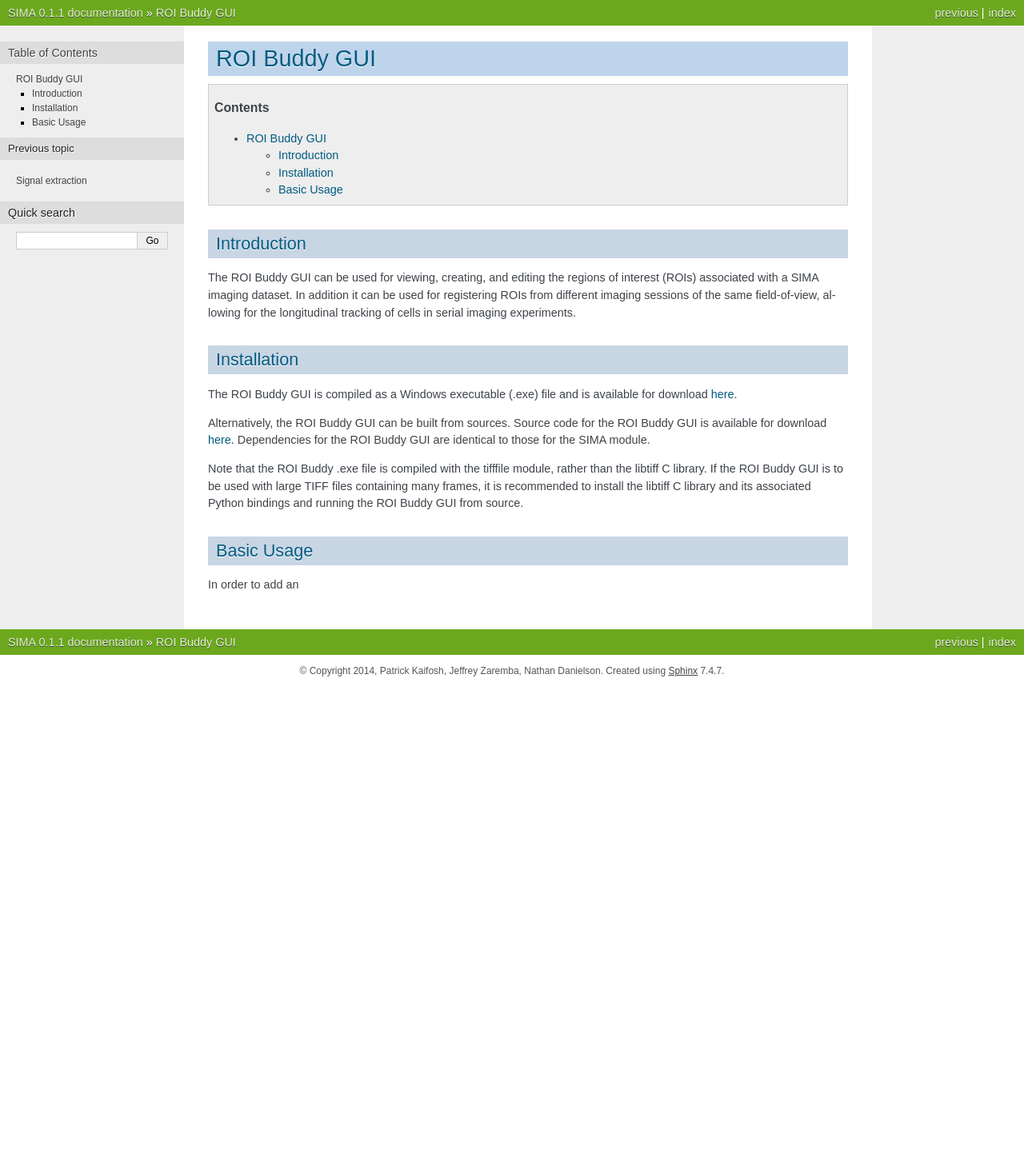
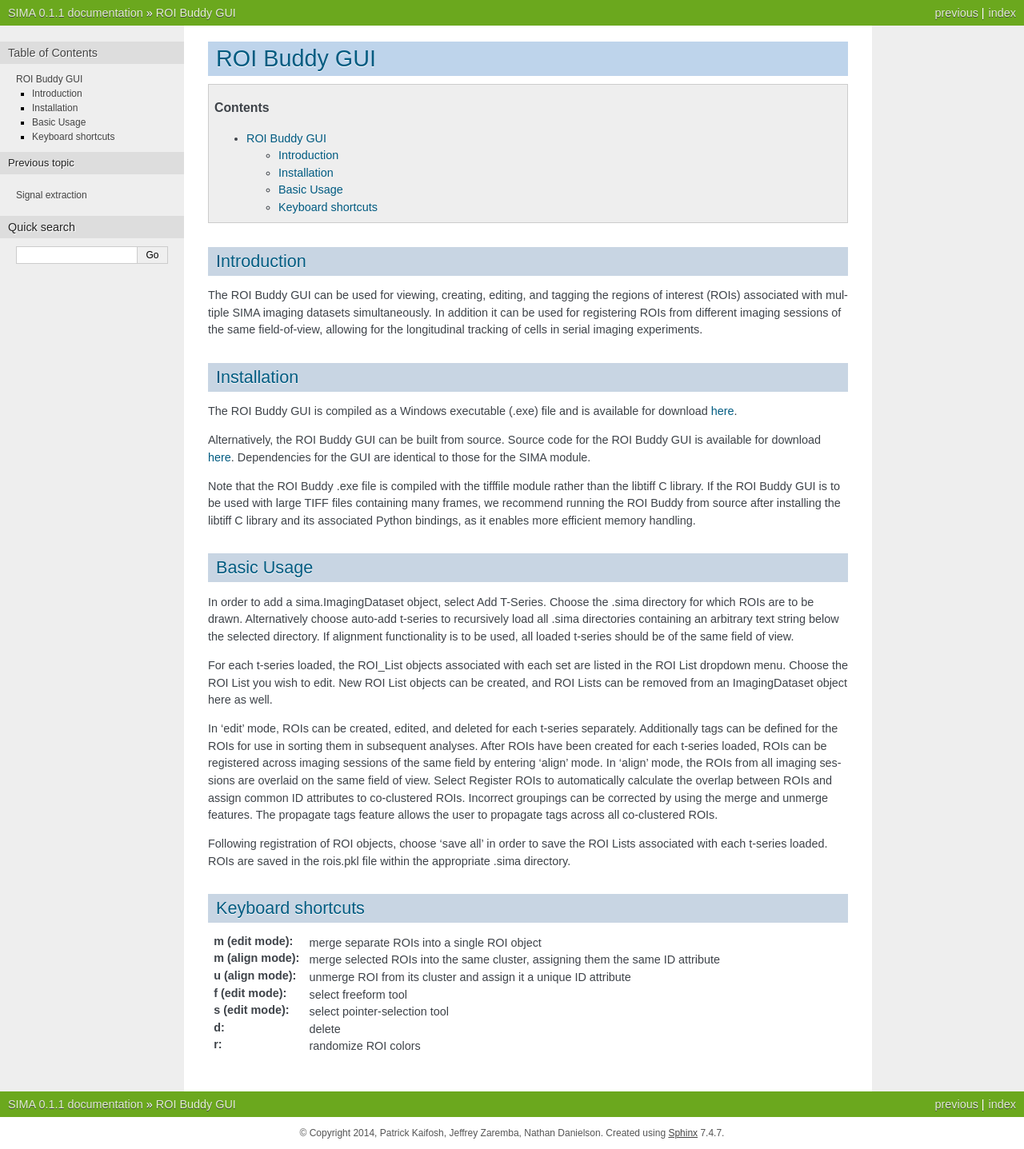
Before and after one commit to losonczylab/sima, a Sphinx documentation site: the page built from doc/source/roi_buddy.rst, in a window 1280 px wide. Shown: the whole page at 80% size. Built offline with Sphinx 7.4.7, drawn with Linux system fonts in a browser that asks for light colours; pages that are not in the unit, such as notebooks, are missing from menus; before the commit the page ends 900 px from its top, so only the background shows below that.

```diff
--- a/doc/source/roi_buddy.rst
+++ b/doc/source/roi_buddy.rst
@@ -6,30 +6,73 @@
 
 Introduction
 ============
-The ROI Buddy GUI can be used for viewing, creating, and editing the regions
-of interest (ROIs) associated with a SIMA imaging dataset.  In addition it can
-be used for registering ROIs from different imaging sessions of the same
-field-of-view, allowing for the longitudinal tracking of cells in serial
-imaging experiments.
+
+The ROI Buddy GUI can be used for viewing, creating, editing, and tagging the
+regions of interest (ROIs) associated with multiple SIMA imaging datasets
+simultaneously.
+In addition it can be used for registering ROIs from different imaging
+sessions of the same field-of-view, allowing for the longitudinal tracking of
+cells in serial imaging experiments.
 
 
 Installation
 ============
+
 The ROI Buddy GUI is compiled as a Windows executable (.exe) file and is
 available for download `here
-<ftp://losonczylab.org/ROI_Buddy.zip>`_.
+<https://dl.dropboxusercontent.com/u/25540135/ROI_Buddy.zip>`_.
 
-Alternatively, the ROI Buddy GUI can be built from sources.  Source code for
+Alternatively, the ROI Buddy GUI can be built from source.  Source code for
 the ROI Buddy GUI is available for download `here
-<ftp://losonczylab.org/ROI_Buddy_Source.zip>`_. Dependencies for the ROI Buddy
-GUI are identical to those for the SIMA module.
+<https://dl.dropboxusercontent.com/u/25540135/ROI_Buddy_Source.zip>`_.
+Dependencies for the GUI are identical to those for the SIMA module.
 
-Note that the ROI Buddy .exe file is compiled with the tifffile module, rather than
-the libtiff C library.  If the ROI Buddy GUI is to be used with large TIFF files
-containing many frames, it is recommended to install the libtiff C library and
-its associated Python bindings and running the ROI Buddy GUI from source.
+Note that the ROI Buddy .exe file is compiled with the tifffile module rather
+than the libtiff C library.  If the ROI Buddy GUI is to be used with large
+TIFF files containing many frames, we recommend running the ROI Buddy from
+source after installing the libtiff C library and its associated Python
+bindings, as it enables more efficient memory handling.
 
 
 Basic Usage
 ===========
-In order to add an
+
+In order to add a sima.ImagingDataset object, select Add T-Series.  Choose the
+.sima directory for which ROIs are to be drawn.  Alternatively choose auto-add
+t-series to recursively load all .sima directories containing an arbitrary
+text string below the selected directory.  If alignment functionality is
+to be used, all loaded t-series should be of the same field of view.
+
+For each t-series loaded, the ROI_List objects associated with each set are
+listed in the ROI List dropdown menu.  Choose the ROI List you wish to edit.
+New ROI List objects can be created, and ROI Lists can be removed from an
+ImagingDataset object here as well.
+
+In 'edit' mode, ROIs can be created, edited, and deleted for each t-series
+separately.
+Additionally tags can be defined for the ROIs for use in sorting them in
+subsequent analyses.
+After ROIs have been created for each t-series loaded, ROIs can
+be registered across imaging sessions of the same field by entering 'align'
+mode.  In 'align' mode, the ROIs from all imaging sessions are overlaid on the
+same field of view.  Select Register ROIs to automatically calculate the
+overlap between ROIs and assign common ID attributes to co-clustered ROIs.
+Incorrect groupings can be corrected by using the merge and unmerge features.
+The propagate tags feature allows the user to propagate tags across all
+co-clustered ROIs.
+
+Following registration of ROI objects, choose 'save all' in order to save the
+ROI Lists associated with each t-series loaded.  ROIs are saved in the
+rois.pkl file within the appropriate .sima directory.
+
+
+Keyboard shortcuts
+==================
+
+:m (edit mode): merge separate ROIs into a single ROI object
+:m (align mode): merge selected ROIs into the same cluster, assigning them the same ID attribute
+:u (align mode): unmerge ROI from its cluster and assign it a unique ID attribute
+:f (edit mode): select freeform tool
+:s (edit mode): select pointer-selection tool
+:d: delete
+:r: randomize ROI colors
```
Also changed, not shown: 1 other file.
